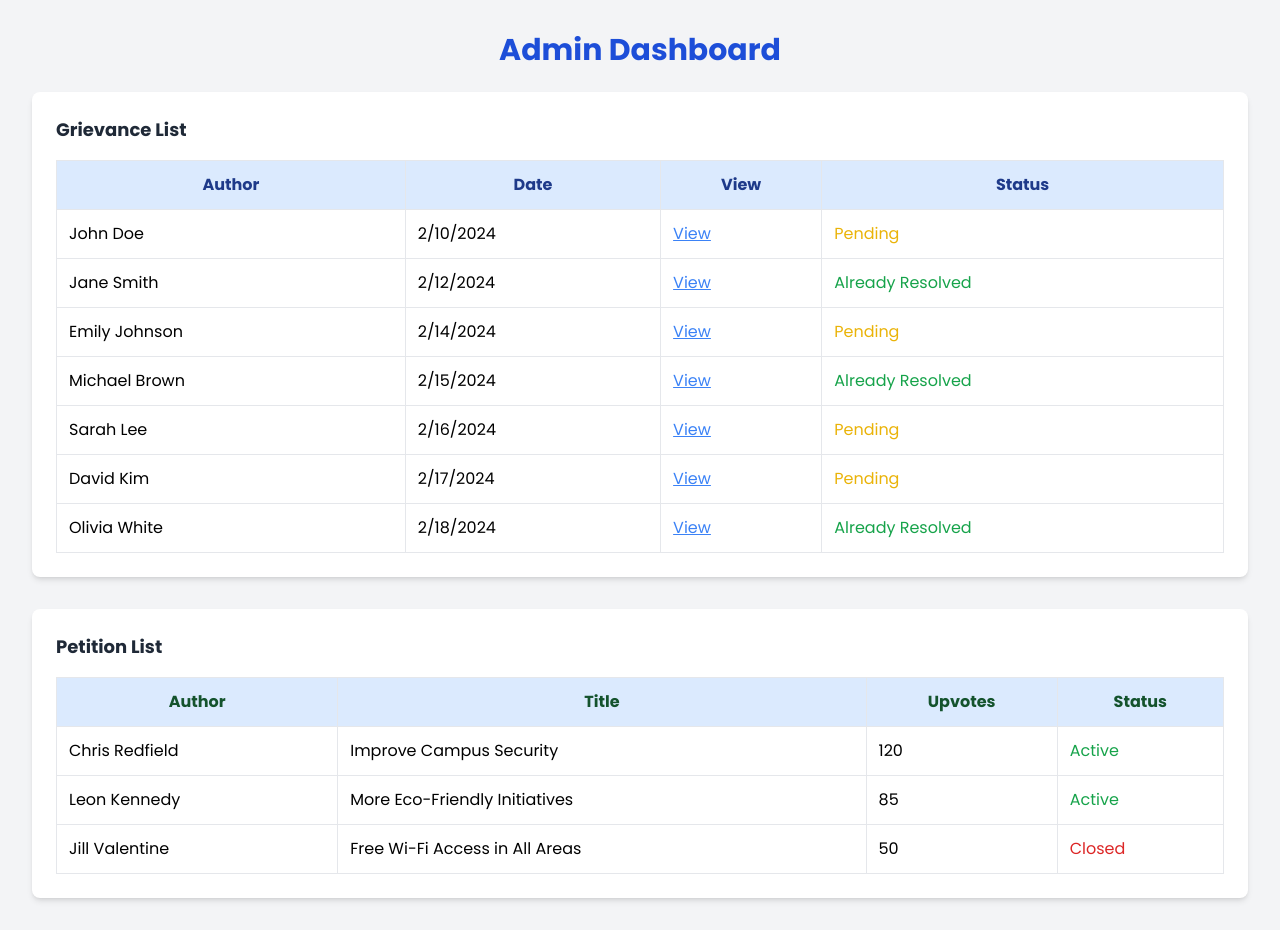
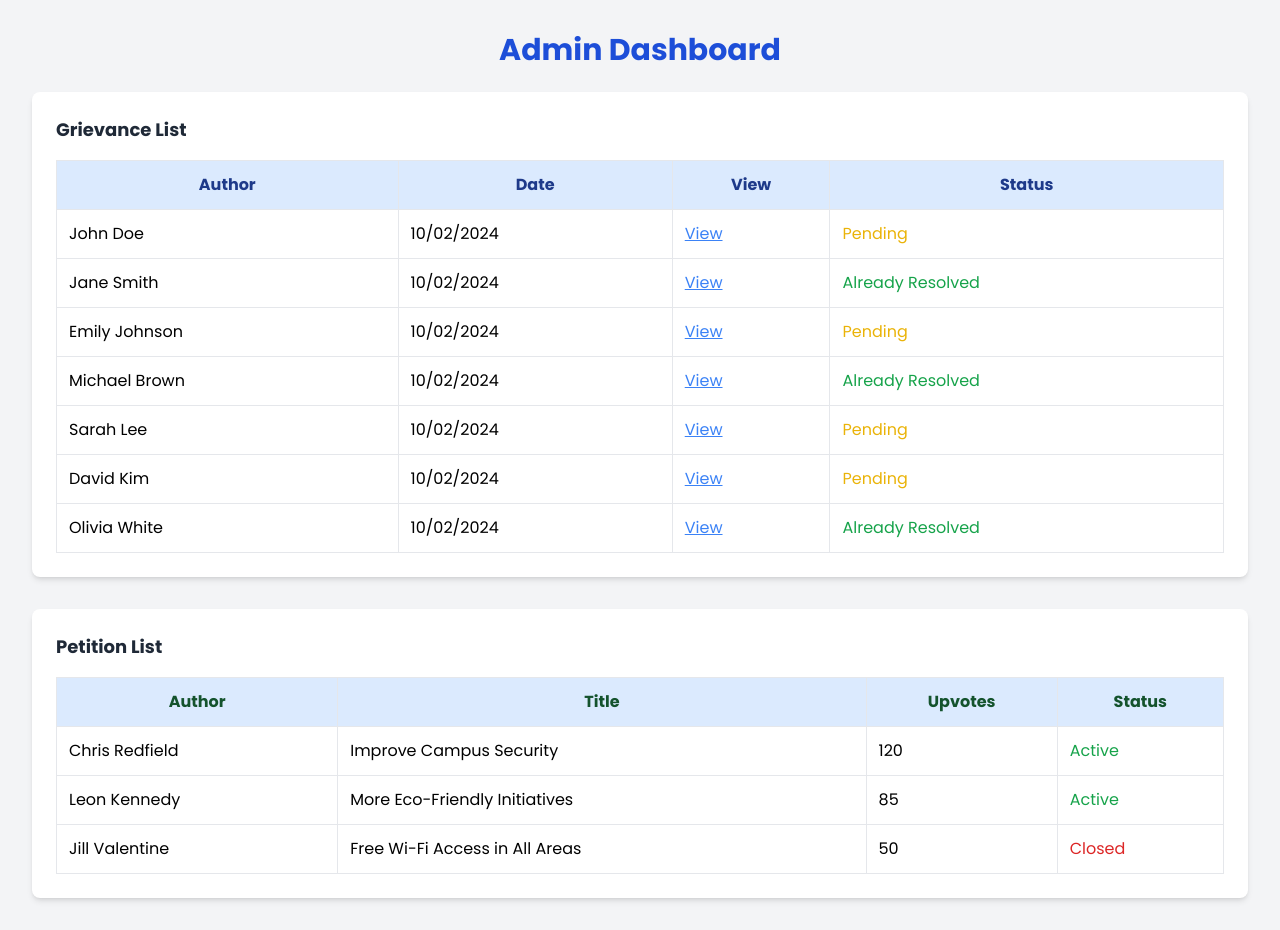
Before and after one commit to ADITYADWIVEDI18/CentralisedGrievancePortal, a Next.js app in the folder client/: page /admin-dashboard in a window 1280 px wide. Built offline with nearby package versions, Linux system fonts and the light colour scheme.

Commit message:
minor changes

```diff
--- a/client/src/app/admin-dashboard/page.jsx
+++ b/client/src/app/admin-dashboard/page.jsx
@@ -1,55 +1,54 @@
 "use client";
-import { useState, useEffect } from "react";
-import axios from "axios";
+import { useState } from "react";
 
 export default function AdminDashboard() {
     const [grievances, setGrievances] = useState([
         {
             id: 1,
             author: "John Doe",
-            date: "2024-02-10T14:48:00.000Z",
+            date: "10/02/2024",
             content: "The cafeteria food quality needs improvement.",
             status: "Pending"
         },
         {
             id: 2,
             author: "Jane Smith",
-            date: "2024-02-12T10:30:00.000Z",
+            date: "10/02/2024",
             content: "Wi-Fi connectivity issues in the library.",
             status: "Resolved"
         },
         {
             id: 3,
             author: "Emily Johnson",
-            date: "2024-02-14T08:15:00.000Z",
+            date: "10/02/2024",
             content: "Water leakage in the second-floor restroom.",
             status: "Pending"
         },
         {
             id: 4,
             author: "Michael Brown",
-            date: "2024-02-15T16:50:00.000Z",
+            date: "10/02/2024",
             content: "Lack of parking space near the main building.",
             status: "Resolved"
         },
         {
             id: 5,
             author: "Sarah Lee",
-            date: "2024-02-16T10:20:00.000Z",
+            date: "10/02/2024",
             content: "Poor lighting in the stairwells.",
             status: "Pending"
         },
         {
             id: 6,
             author: "David Kim",
-            date: "2024-02-17T11:45:00.000Z",
+            date: "10/02/2024",
             content: "Broken elevator in Building A.",
             status: "Pending"
         },
         {
             id: 7,
             author: "Olivia White",
-            date: "2024-02-18T13:05:00.000Z",
+            date: "10/02/2024",
             content: "Unresponsive air conditioning in the classrooms.",
             status: "Resolved"
         }
@@ -110,7 +109,7 @@ export default function AdminDashboard() {
                         {grievances.map((grievance) => (
                             <tr key={grievance.id} className="border-b">
                                 <td className="p-3 border">{grievance.author}</td>
-                                <td className="p-3 border">{new Date(grievance.date).toLocaleDateString()}</td>
+                                <td className="p-3 border">{grievance.date}</td>
                                 <td className="p-3 border text-blue-500 cursor-pointer underline" onClick={() => openModal(grievance)}>View</td>
                                 <td className={`p-3 border ${grievance.status === "Resolved" ? "text-green-600" : "text-yellow-500"}`}>
                                     {grievance.status === "Resolved" ? "Already Resolved" : grievance.status}
@@ -148,7 +147,7 @@ export default function AdminDashboard() {
                     <div className="bg-white p-6 rounded-lg shadow-lg max-w-lg w-full">
                         <h3 className="text-xl font-bold mb-4">{selectedItem.content}</h3>
                         <p className="text-gray-700"><strong>Author:</strong> {selectedItem.author}</p>
-                        <p className="text-gray-700"><strong>Date:</strong> {new Date(selectedItem.date).toLocaleDateString()}</p>
+                        <p className="text-gray-700"><strong>Date:</strong> {selectedItem.date}</p>
                         <div className="mt-4 flex justify-end">
                             <button onClick={closeModal} className="px-4 py-2 bg-red-600 text-white rounded-lg hover:bg-red-700">Close</button>
                         </div>
--- a/client/src/app/admin-login/page.jsx
+++ b/client/src/app/admin-login/page.jsx
@@ -1,8 +1,10 @@
 "use client";
 import { useState } from "react";
 import axios from "axios";
+import { useRouter } from 'next/navigation'
 
 export default function AdminLogin() {
+    const router = useRouter();
     const [username] = useState("admin");
     const [password, setPassword] = useState("");
     const [error, setError] = useState("");
@@ -17,7 +19,8 @@ export default function AdminLogin() {
             });
 
             if (response.status === 200) {
-                alert("Login successful!");
+                // alert("Login successful!");
+                router.push('/admin-dashboard');
                 // Navigate to admin dashboard
                 // Example: router.push("/admin/dashboard") if using Next.js
             }
--- a/client/src/components/Auth/LoginForm.jsx
+++ b/client/src/components/Auth/LoginForm.jsx
@@ -5,7 +5,7 @@ import axios from 'axios';
 import { useRouter } from 'next/navigation'
 
 const LoginForm = () => {
-    const router = useRouter()
+    const router = useRouter();
     const [username, setUsername] = useState('');
     const [password, setPassword] = useState('');
     const [error, setError] = useState('');
```
Also changed, not shown: 1 other file (tests, documents, lock files or other folders).
